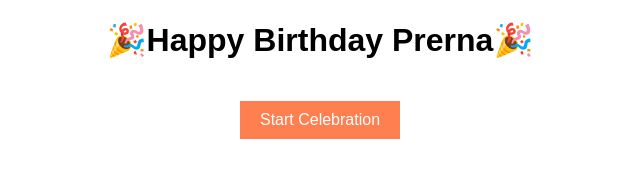
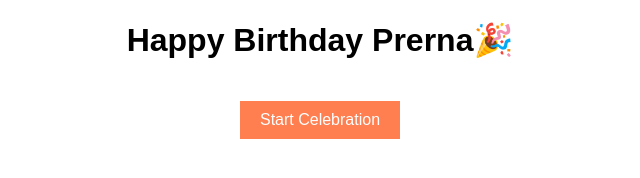
Before and after one commit to krishnakarmude/Birthdaywish, a plain HTML site: page index.html in a window 1280 px wide. Shown: the whole page, without its empty margins (320-960 px from the left). Drawn offline with Linux system fonts and the light colour scheme.

Commit message:
Update index.html

```diff
--- a/index.html
+++ b/index.html
@@ -33,7 +33,7 @@
     </style>
 </head>
 <body>
-    <h1>🎉Happy Birthday Prerna🎉</h1>
+    <h1>Happy Birthday Prerna🎉</h1>
     <button class="button" onclick="startCelebration()">Start Celebration</button>
 
     <div id="cake">
```
